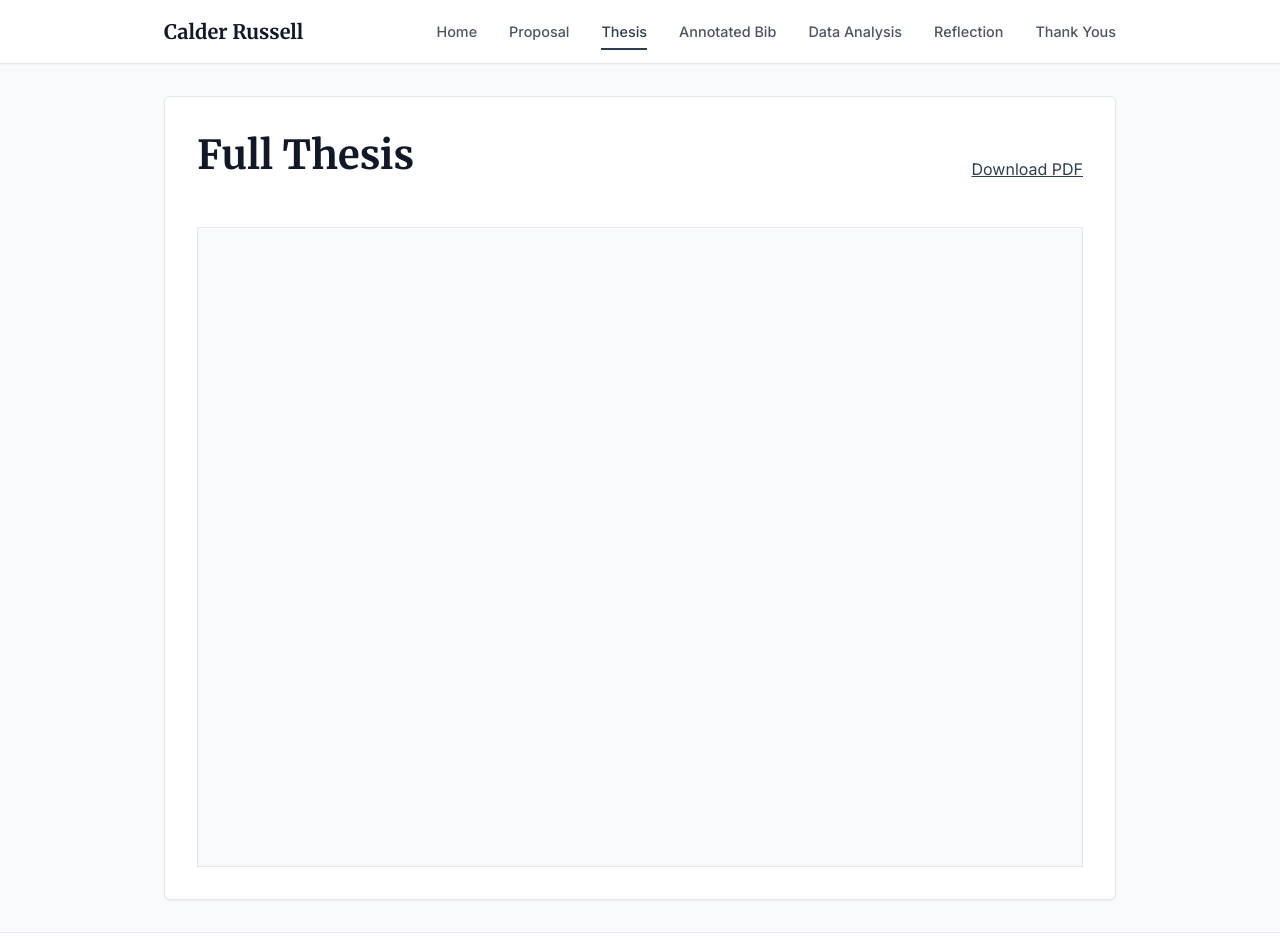
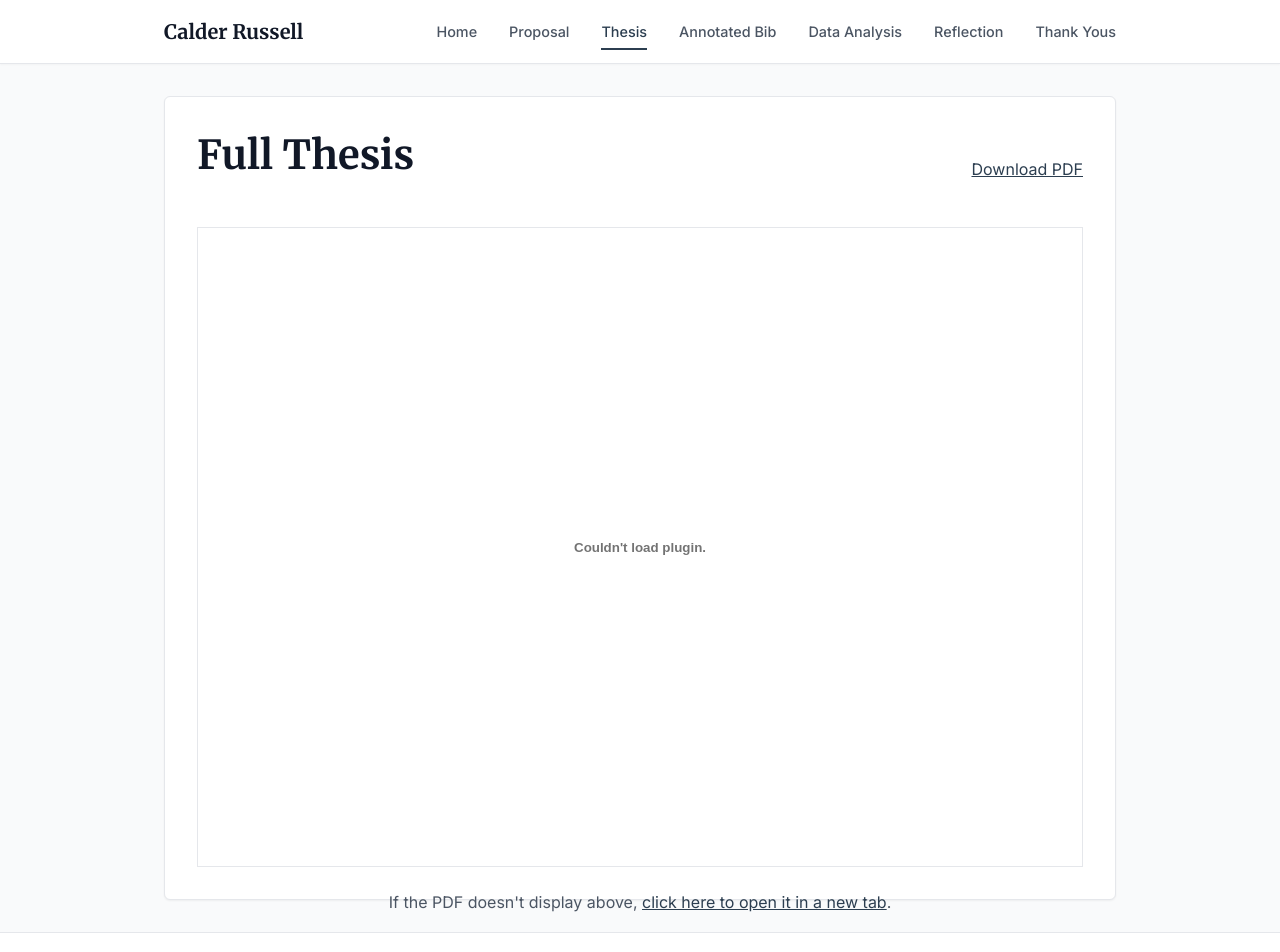
Before and after one commit to calderrussell/Stat-Analysis-Racial-Breakdown, a React (Vite) app in the folder web/: page /thesis in a window 1280 px wide. Shown: the top 952 px of the page. Built offline with nearby package versions, Linux system fonts and the light colour scheme.

Commit message:
updating the thesis with the hope of fixing the pdf loading issue.

```diff
--- a/web/src/pages/Thesis.jsx
+++ b/web/src/pages/Thesis.jsx
@@ -4,24 +4,27 @@ const Thesis = () => {
             <div className="card">
                 <div style={{ display: 'flex', justifyContent: 'space-between', alignItems: 'center', marginBottom: '1rem' }}>
                     <h1>Full Thesis</h1>
-                    <a href="/thesis.pdf" download className="button" style={{ color: 'var(--color-accent)', textDecoration: 'underline' }}>
+                    <a href="/CalderGradThesis.pdf" download className="button" style={{ color: 'var(--color-accent)', textDecoration: 'underline' }}>
                         Download PDF
                     </a>
                 </div>
 
                 <div className="pdf-container" style={{ height: '80vh', minHeight: '600px', border: '1px solid var(--color-border)' }}>
-                    <iframe
-                        src="/thesis.pdf"
-                        title="Senior Thesis PDF"
+                    <embed
+                        src="/CalderGradThesis.pdf#toolbar=1&navpanes=1&scrollbar=1"
+                        type="application/pdf"
                         width="100%"
                         height="100%"
                         style={{ border: 'none' }}
-                    >
+                    />
+                    <div style={{ padding: '1rem', textAlign: 'center', backgroundColor: 'var(--color-bg-secondary)' }}>
                         <p>
-                            Your browser does not support PDFs.
-                            <a href="/thesis.pdf">Download the PDF</a> to view it: <a href="/thesis.pdf">Download PDF</a>.
+                            If the PDF doesn't display above, {' '}
+                            <a href="/CalderGradThesis.pdf" target="_blank" rel="noopener noreferrer" style={{ color: 'var(--color-accent)', textDecoration: 'underline' }}>
+                                click here to open it in a new tab
+                            </a>.
                         </p>
-                    </iframe>
+                    </div>
                 </div>
             </div>
         </div>
```
Also changed, not shown: 2 other files (tests, documents, lock files or other folders).
